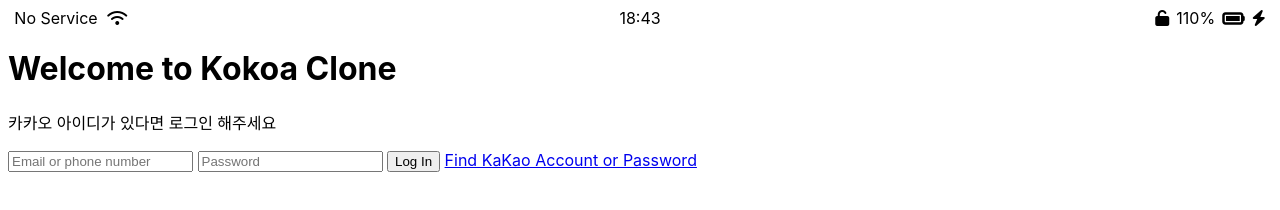
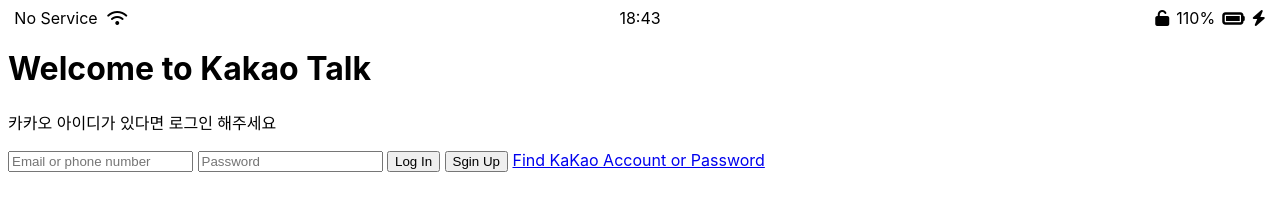
Before and after one commit to JunJongHun/kokoa-clone-2021, a plain HTML site: page index.html in a window 1280 px wide. Drawn offline with nearby package versions, Linux system fonts and the light colour scheme.

Commit message:
Update index.html

```diff
--- a/index.html
+++ b/index.html
@@ -8,6 +8,7 @@
 <html lang="en">
 <head>
     <link rel="stylesheet" href="css/styles.css">
+    <link rel="shortcut icon" sizes="16x16 32x32 64x64" href="https://www.kakaocorp.com/page/favicon.ico">
     <meta charset="UTF-8">
     <meta http-equiv="X-UA-Compatible" content="IE=edge">
     <meta name="viewport" content="width=device-width, initial-scale=1.0">
@@ -47,7 +48,7 @@
 
     <!-- 헤더 클래스 이름은 웹사이트에 header가 최소 5개 있을테니 구분지어서 해주는게 좋다 -->
     <header class="welcome-header">
-        <h1 class="welcome-header__title">Welcome to Kokoa Clone</h1>
+        <h1 class="welcome-header__title">Welcome to Kakao Talk</h1>
         <p class="welcome-header__text">카카오 아이디가 있다면 로그인 해주세요</p>
     </header>
 
@@ -62,6 +63,7 @@
         <!-- <button></button> -->
         <!-- <input type="submit" value=""> -->
         <input type="submit" value="Log In">
+        <input type="submit" value="Sgin Up">
         <a href="#">Find KaKao Account or Password</a>
     </form>
 
```
